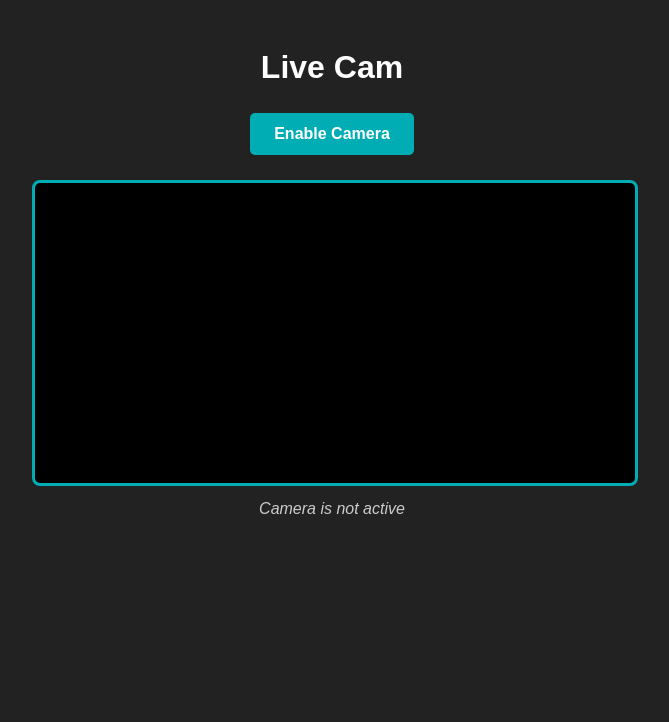
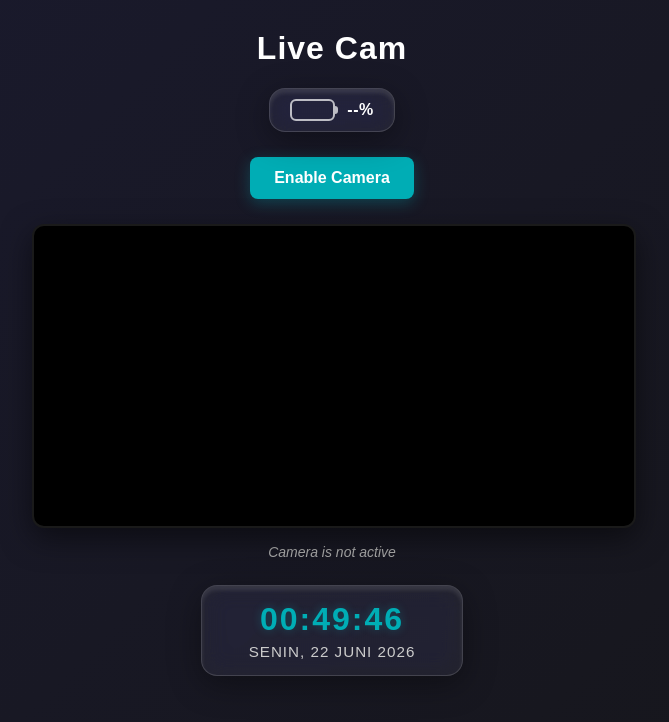
Before and after one commit to AksellXzz/xz-cloud, a plain HTML site: page camera.html in a window 1280 px wide. Shown: the whole page, without its empty margins (308-977 px from the left). Drawn offline with Linux system fonts and the light colour scheme.

Commit message:
Update camera.html

```diff
--- a/camera.html
+++ b/camera.html
@@ -8,10 +8,94 @@
         body {
             font-family: Arial, sans-serif;
             text-align: center;
-            background-color: #222;
+            background: linear-gradient(135deg, #1a1a2e, #16161a);
             color: white;
             padding: 20px;
+            min-height: 100vh;
+            margin: 0;
+            box-sizing: border-box;
         }
+        h1 {
+            margin-top: 10px;
+            font-weight: 600;
+            letter-spacing: 1px;
+        }
+
+        /* --- LIQUID GLASS STYLE ELEMENT --- */
+        .glass-panel {
+            background: rgba(255, 255, 255, 0.05);
+            backdrop-filter: blur(12px) saturate(180%);
+            -webkit-backdrop-filter: blur(12px) saturate(180%);
+            border: 1px solid rgba(255, 255, 255, 0.15);
+            border-radius: 16px;
+            box-shadow: 0 8px 32px 0 rgba(0, 0, 0, 0.37),
+                        inset 0 4px 4px 0 rgba(255, 255, 255, 0.1);
+        }
+
+        /* --- BATTERY INDICATOR --- */
+        .battery-container {
+            display: inline-flex;
+            align-items: center;
+            gap: 12px;
+            padding: 10px 20px;
+            margin-bottom: 20px;
+        }
+        .battery-icon-wrapper {
+            position: relative;
+            width: 45px;
+            height: 22px;
+            border: 2px solid rgba(255, 255, 255, 0.7);
+            border-radius: 6px;
+            padding: 2px;
+            box-sizing: border-box;
+        }
+        .battery-icon-wrapper::after {
+            content: '';
+            position: absolute;
+            right: -5px;
+            top: 5px;
+            width: 3px;
+            height: 8px;
+            background: rgba(255, 255, 255, 0.7);
+            border-radius: 0 3px 3px 0;
+        }
+        .battery-liquid {
+            height: 100%;
+            width: 0%; /* Diatur dinamis via JS */
+            background: linear-gradient(90deg, #00b4db, #00adb5);
+            border-radius: 3px;
+            transition: width 0.5s ease, background 0.5s ease;
+            box-shadow: 0 0 10px rgba(0, 173, 181, 0.5);
+        }
+        #battery-text {
+            font-weight: bold;
+            font-size: 16px;
+            letter-spacing: 0.5px;
+        }
+
+        /* --- CLOCK AND DATE PANEL --- */
+        .clock-container {
+            display: inline-block;
+            margin-top: 25px;
+            padding: 15px 30px;
+            min-width: 200px;
+        }
+        #digital-clock {
+            font-size: 2rem;
+            font-weight: bold;
+            letter-spacing: 2px;
+            color: #00adb5;
+            text-shadow: 0 0 10px rgba(0, 173, 181, 0.3);
+        }
+        #current-day {
+            font-size: 0.95rem;
+            color: #ccc;
+            margin-top: 5px;
+            text-transform: uppercase;
+            letter-spacing: 1px;
+        }
+
+        /* --- CAMERA INTERFACE --- */
         .video-container {
             position: relative;
             display: inline-block;
@@ -20,11 +104,11 @@
         }
         video {
             width: 100%;
-            border: 3px solid #00adb5;
-            border-radius: 8px;
+            border: 2px solid rgba(255, 255, 255, 0.1);
+            border-radius: 12px;
             background-color: #000;
+            box-shadow: 0 10px 30px rgba(0,0,0,0.5);
         }
-        /* Efek cermin hanya untuk kamera depan */
         video.mirror {
             transform: scaleX(-1);
         }
@@ -37,28 +121,41 @@
             background-color: #00adb5;
             color: white;
             border: none;
-            border-radius: 5px;
+            border-radius: 8px;
             cursor: pointer;
             margin: 5px;
             font-weight: bold;
+            transition: all 0.3s ease;
+            box-shadow: 0 4px 15px rgba(0, 173, 181, 0.3);
         }
         button:hover {
             background-color: #007c82;
+            transform: translateY(-2px);
         }
         button:disabled {
             background-color: #555;
             cursor: not-allowed;
+            box-shadow: none;
         }
         #status {
-            margin-top: 10px;
+            margin-top: 12px;
             font-style: italic;
-            color: #ccc;
+            color: #aaa;
+            font-size: 14px;
         }
     </style>
 </head>
 <body>
 
     <h1>Live Cam</h1>
+
+    <!-- Panel Baterai Liquid Glass -->
+    <div class="battery-container glass-panel">
+        <div class="battery-icon-wrapper">
+            <div id="battery-liquid" class="battery-liquid"></div>
+        </div>
+        <span id="battery-text">--%</span>
+    </div>
 
     <div class="controls">
         <button id="start-btn">Enable Camera</button>
@@ -71,6 +168,12 @@
 
     <div id="status">Camera is not active</div>
 
+    <!-- Panel Jam Liquid Glass -->
+    <div class="clock-container glass-panel">
+        <div id="digital-clock">00:00:00</div>
+        <div id="current-day">Hari, 00 Masing 0000</div>
+    </div>
+
     <script>
         const video = document.getElementById('webcam');
         const startBtn = document.getElementById('start-btn');
@@ -78,10 +181,69 @@
         const statusDiv = document.getElementById('status');
 
         let currentStream = null;
-        // "user" = kamera depan, "environment" = kamera belakang
         let currentFacingMode = "user";
 
-        // Fungsi untuk menghentikan stream yang sedang berjalan sebelum membuka kamera baru
+        // --- SCRIPT 1: MANAGEMENT BATERAI DENGAN BACKUP ---
+        const batteryLiquid = document.getElementById('battery-liquid');
+        const batteryText = document.getElementById('battery-text');
+
+        function updateBatteryUI(level, isCharging) {
+            const percentage = Math.round(level * 100);
+            batteryText.innerText = `${percentage}% ${isCharging ? '⚡' : ''}`;
+            batteryLiquid.style.width = `${percentage}%`;
+
+            // Ubah warna cairan berdasarkan kapasitas baterai
+            if (percentage <= 20) {
+                batteryLiquid.style.background = 'linear-gradient(90deg, #ff416c, #ff4b2b)'; // Merah (Kritis)
+                batteryLiquid.style.boxShadow = '0 0 10px rgba(255, 75, 43, 0.5)';
+            } else if (percentage <= 50) {
+                batteryLiquid.style.background = 'linear-gradient(90deg, #f7971e, #ffd200)'; // Kuning/Oranye
+                batteryLiquid.style.boxShadow = '0 0 10px rgba(255, 210, 0, 0.5)';
+            } else {
+                batteryLiquid.style.background = 'linear-gradient(90deg, #00b4db, #00adb5)'; // Cyan bawaan tema
+                batteryLiquid.style.boxShadow = '0 0 10px rgba(0, 173, 181, 0.5)';
+            }
+        }
+
+        if ('getBattery' in navigator) {
+            navigator.getBattery().then(battery => {
+                updateBatteryUI(battery.level, battery.charging);
+
+                battery.addEventListener('levelchange', () => updateBatteryUI(battery.level, battery.charging));
+                battery.addEventListener('chargingchange', () => updateBatteryUI(battery.level, battery.charging));
+            });
+        } else {
+            // Jika browser tidak mendukung Battery API (seperti beberapa versi iOS Safari)
+            batteryText.innerText = "N/A";
+            batteryLiquid.style.width = "100%";
+        }
+
+        // --- SCRIPT 2: JAM DIGITAL & HARI ---
+        function updateClock() {
+            const now = new Date();
+
+            // Format Jam, Menit, Detik agar selalu 2 digit (00:00:00)
+            const hours = String(now.getHours()).padStart(2, '0');
+            const minutes = String(now.getMinutes()).padStart(2, '0');
+            const seconds = String(now.getSeconds()).padStart(2, '0');
+            document.getElementById('digital-clock').innerText = `${hours}:${minutes}:${seconds}`;
+
+            // Format Hari dan Tanggal lengkap versi Indonesia
+            const days = ['Minggu', 'Senin', 'Selasa', 'Rabu', 'Kamis', 'Jumat', 'Sabtu'];
+            const months = ['Januari', 'Februari', 'Maret', 'April', 'Mei', 'Juni', 'Juli', 'Agustus', 'September', 'Oktober', 'November', 'Desember'];
+
+            const dayName = days[now.getDay()];
+            const date = now.getDate();
+            const monthName = months[now.getMonth()];
+            const year = now.getFullYear();
+
+            document.getElementById('current-day').innerText = `${dayName}, ${date} ${monthName} ${year}`;
+        }
+        setInterval(updateClock, 1000);
+        updateClock(); // Jalankan langsung saat web pertama di-load
+
+
+        // --- SCRIPT 3: SISTEM KAMERA ---
         function stopCurrentStream() {
             if (currentStream) {
                 currentStream.getTracks().forEach(track => {
@@ -90,7 +252,6 @@
             }
         }
 
-        // Fungsi utama untuk menyalakan kamera
         async function startCamera(facingMode) {
             stopCurrentStream();
             statusDiv.innerText = "Opening Camera...";
@@ -109,12 +270,11 @@
                 currentStream = stream;
                 video.srcObject = stream;
 
-                // Mengatur orientasi/efek cermin agar tidak terbalik
                 if (facingMode === "user") {
-                    video.classList.add('mirror'); // Kamera depan dicerminkan agar natural seperti kaca
+                    video.classList.add('mirror');
                     statusDiv.innerText = "Active Front Camera";
                 } else {
-                    video.classList.remove('mirror'); // Kamera belakang normal (tidak dicerminkan)
+                    video.classList.remove('mirror');
                     statusDiv.innerText = "Rear Camera Active";
                 }
 
@@ -128,14 +288,11 @@
             }
         }
 
-        // Event listener saat tombol "Aktifkan Kamera" pertama kali ditekan
         startBtn.addEventListener('click', () => {
             startCamera(currentFacingMode);
         });
 
-        // Event listener untuk tombol "Ganti Kamera"
         switchBtn.addEventListener('click', () => {
-            // Tukar mode antara 'user' dan 'environment'
             currentFacingMode = (currentFacingMode === "user") ? "environment" : "user";
             startCamera(currentFacingMode);
         });
```
